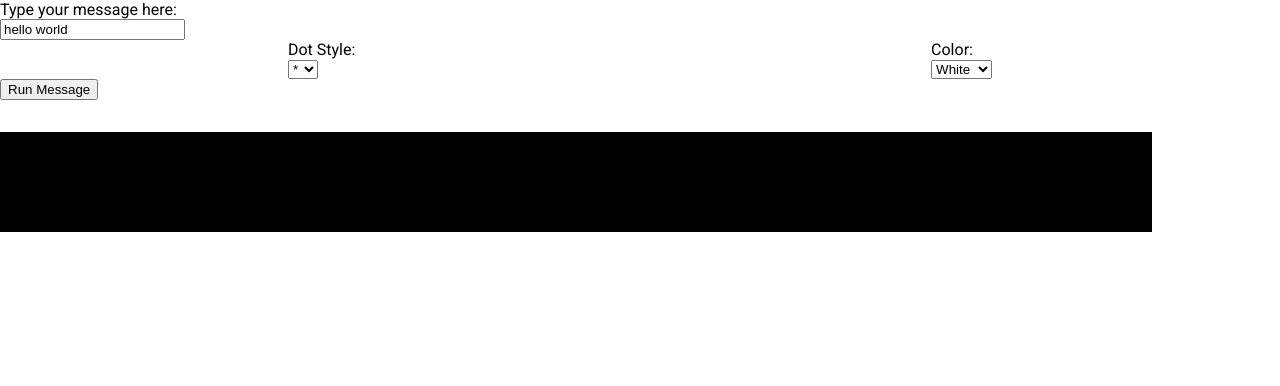
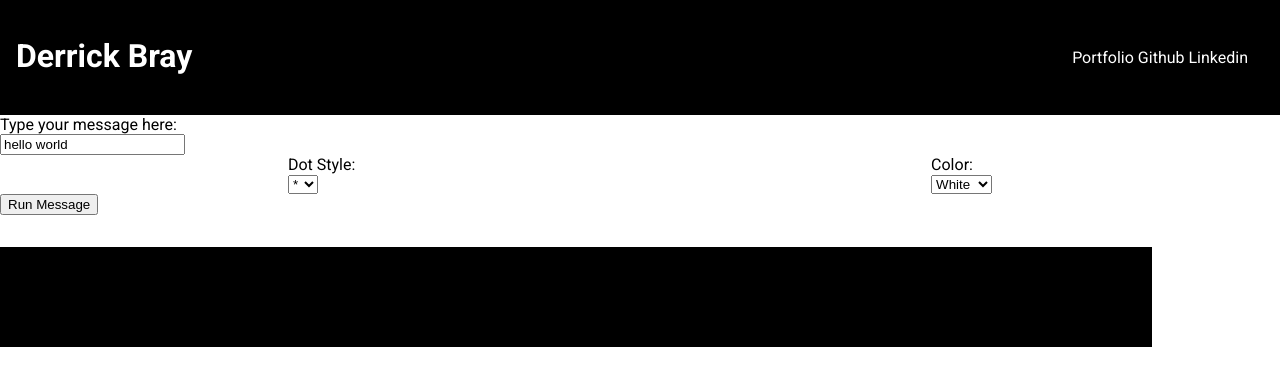
Before and after one commit to derrickbray/dot-matrix, a website: page public/index.html in a window 1280 px wide. Drawn offline with nearby package versions, Linux system fonts and the light colour scheme; files that its build step writes are made by us from their sources.

Commit message:
Create new scss files

```diff
--- a/app/styles/_box-sizing.scss
+++ b/app/styles/_box-sizing.scss
@@ -16,3 +16,8 @@ body {
   margin: 0;
   font-family: 'Roboto', Arial, sans-serif;
 }
+
+a {
+  color: inherit;
+  text-decoration: none;
+}
--- /dev/null
+++ b/app/styles/_form.scss
@@ -0,0 +1,21 @@
+.form {
+  margin-bottom: 2rem;
+}
+
+.flex {
+  display: flex;
+  justify-content: space-around;
+}
+
+#output {
+  display: block;
+  position: relative;
+  width: 90%;
+  height: 100px;
+  padding: 10px;
+  background: #000;
+  color: #fff;
+  font-family: monospace;
+  line-height: 8px;
+  overflow-x: scroll;
+}
--- /dev/null
+++ b/app/styles/_nav.scss
@@ -0,0 +1,11 @@
+.nav {
+  display: flex;
+  justify-content: space-between;
+  padding: 1rem;
+  background: black;
+  color: white;
+
+  &-links {
+    padding: 1rem;
+  }
+}
--- a/app/styles/app.scss
+++ b/app/styles/app.scss
@@ -4,29 +4,5 @@
 // $fa-font-path: '//netdna.bootstrapcdn.com/font-awesome/4.3.0/fonts';
 @import 'font-awesome/scss/font-awesome';
 @import 'box-sizing';
-
-.explination {
-  // width: 90%;
-}
-
-.form {
-  margin-bottom: 2rem;
-}
-
-.flex {
-  display: flex;
-  justify-content: space-around;
-}
-
-#output {
-  display: block;
-  position: relative;
-  width: 90%;
-  height: 100px;
-  padding: 10px;
-  background: #000;
-  color: #fff;
-  font-family: monospace;
-  line-height: 8px;
-  overflow-x: scroll;
-}
+@import 'form';
+@import 'nav';
--- a/public/index.html
+++ b/public/index.html
@@ -348,9 +348,13 @@
 </head>
 
 <body>
-
-  <div class="explination">
-
+  <div class="nav">
+    <h1 class="nav-name">Derrick Bray</h1>
+    <p class="nav-links">
+      <a href="" class="nav-links__link">Portfolio</a>
+      <a href="" class="nav-links__link">Github</a>
+      <a href="" class="nav-links__link">Linkedin</a>
+    </p>
   </div>
 
   <div class="form">
```
